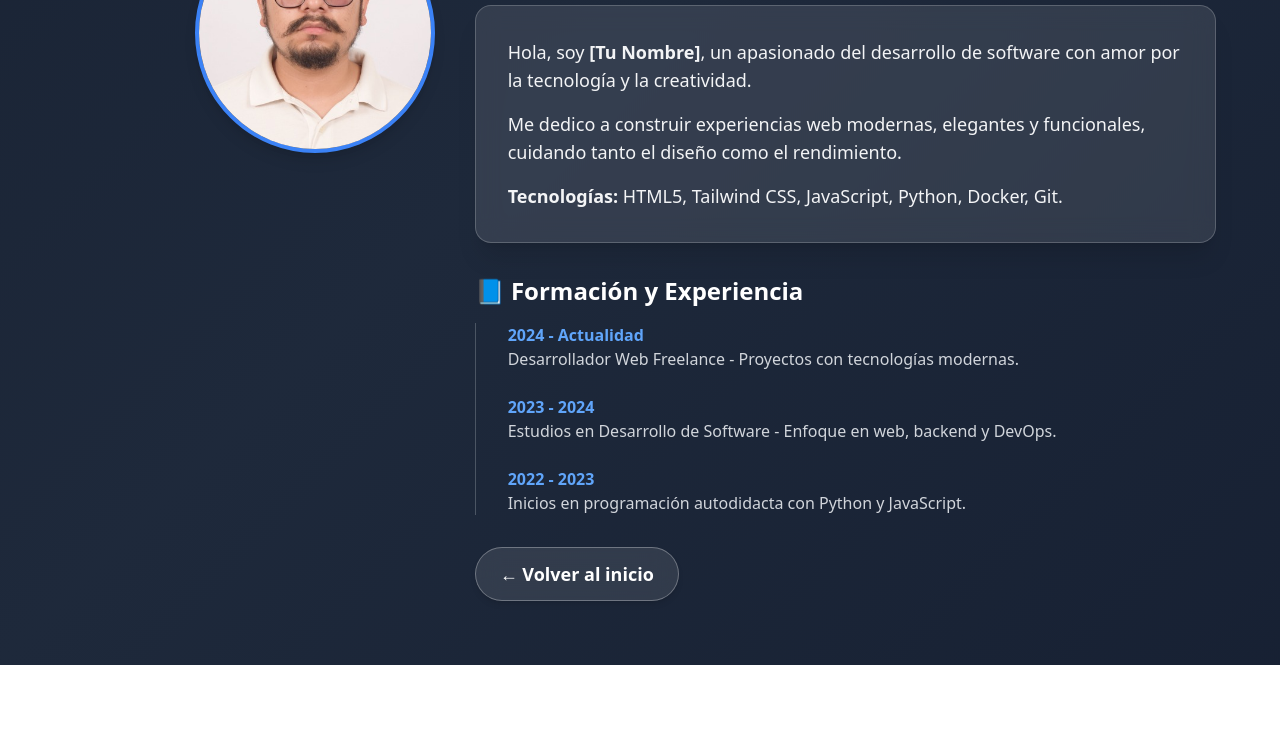
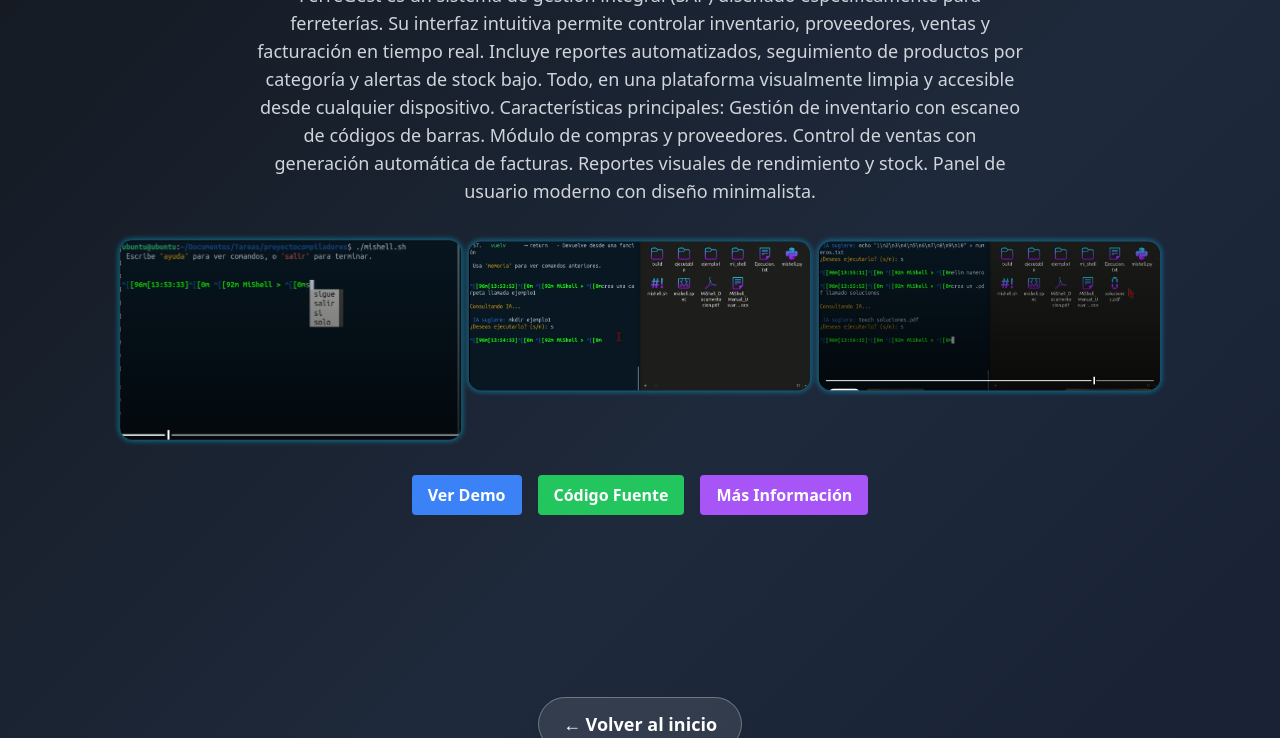
Before and after one commit to MarioCardenas21/Portafolio-Personal, a plain HTML site: page ferreteria.html in a window 1280 px wide. Shown: the part 151-889 px from the top of the page. Before the commit the page ends 816 px from the top, so only its background shows below. Drawn offline with nearby package versions, Linux system fonts and the light colour scheme.

Commit message:
Update ferreteria.html

```diff
--- a/ferreteria.html
+++ b/ferreteria.html
@@ -3,78 +3,98 @@
 <head>
   <meta charset="UTF-8" />
   <meta name="viewport" content="width=device-width, initial-scale=1.0" />
-    <title>Sobre Mí</title>
+  <title>SAP Ferreteria</title>
   <script src="https://cdn.tailwindcss.com"></script>
+  <link href="https://unpkg.com/aos@2.3.4/dist/aos.css" rel="stylesheet" />
   <style>
-      @keyframes gradientShift {
+    @keyframes shine-border {
+      0% { box-shadow: 0 0 0px 0px rgba(0, 204, 255, 0.3); }
+      50% { box-shadow: 0 0 15px 5px rgba(0, 204, 255, 0.6); }
+      100% { box-shadow: 0 0 0px 0px rgba(0, 204, 255, 0.3); }
+    }
+    .animate-border {
+      animation: shine-border 2s infinite ease-in-out;
+    }
+
+    @keyframes gradientMove {
       0% { background-position: 0% 50%; }
       50% { background-position: 100% 50%; }
       100% { background-position: 0% 50%; }
     }
 
     .bg-animated {
-        background: linear-gradient(-45deg, #0f172a, #1e293b, #111827, #0f172a);
-        background-size: 400% 400%;
-        animation: gradientShift 15s ease infinite;
+      background: linear-gradient(-45deg, #0f172a, #1e293b, #0c0c0c, #111827);
+      background-size: 300% 300%;
+      animation: gradientMove 10s ease infinite;
     }
   </style>
 </head>
+<body class="bg-animated text-white font-sans">
 
-  <body class="bg-animated text-white font-sans min-h-screen flex items-center justify-center px-4">
-    <main class="w-full max-w-6xl flex flex-col md:flex-row items-center md:items-start gap-10 py-16">
+  <main class="min-h-screen px-6 py-12 flex flex-col items-center text-center">
+    <h1 class="text-4xl md:text-6xl font-bold mb-6" data-aos="fade-up">Símbolo del sistema con IA</h1>
+    <p class="max-w-3xl text-lg text-gray-300 mb-10" data-aos="fade-up" data-aos-delay="100">
+   FerreGest es un sistema de gestión integral (SAP) diseñado específicamente para ferreterías. Su interfaz intuitiva permite controlar inventario, proveedores, ventas y facturación en tiempo real. Incluye reportes automatizados, seguimiento de productos por categoría y alertas de stock bajo. Todo, en una plataforma visualmente limpia y accesible desde cualquier dispositivo.
 
-      <!-- Columna de imagen -->
-      <div class="w-full md:w-1/3 flex justify-center md:justify-end">
-        <img src="img/foto.jpeg" alt="Tu Nombre"
-             class="w-60 h-60 rounded-full border-4 border-blue-500 shadow-lg object-cover hover:scale-105 transition-transform duration-500" />
+    Características principales:
+
+    Gestión de inventario con escaneo de códigos de barras.
+
+    Módulo de compras y proveedores.
+
+    Control de ventas con generación automática de facturas.
+
+    Reportes visuales de rendimiento y stock.
+
+    Panel de usuario moderno con diseño minimalista.
+    </p>
+
+    <div class="grid grid-cols-1 md:grid-cols-3 gap-6 max-w-5xl mb-10" data-aos="fade-up" data-aos-delay="200">
+      <img src="img/mishell1.png" class="rounded-xl animate-border transform transition duration-300 scale-105 cursor-pointer" onclick="openLightbox(this.src)" />
+      <img src="img/mishell2.png" class="rounded-xl animate-border transform transition duration-300 scale-105 cursor-pointer" onclick="openLightbox(this.src)" />
+      <img src="img/mishell3.png" class="rounded-xl animate-border transform transition duration-300 scale-105 cursor-pointer" onclick="openLightbox(this.src)" />
     </div>
 
-      <!-- Columna de contenido -->
-      <div class="w-full md:w-2/3 space-y-8">
-        <h1 class="text-4xl md:text-6xl font-bold relative inline-block">
-          <span class="relative z-10">Sobre Mí</span>
-          <span class="absolute left-0 bottom-1 w-full h-1 bg-blue-500 z-0 rounded-full"></span>
-        </h1>
+    <div class="flex flex-wrap justify-center gap-4" data-aos="fade-up" data-aos-delay="300">
+      <a href="https://drive.google.com/file/d/1K-mtcTukG12se9rG__4IEZ3OWNdcYN8l/view" target="_blank" class="bg-blue-500 hover:bg-blue-600 text-white font-semibold py-2 px-4 rounded transition duration-300">Ver Demo</a>
+      <a href="https://drive.google.com/drive/folders/1EAGTljpwgIVeQ1s9hpLcOFi0emvAE5PH" target="_blank" class="bg-green-500 hover:bg-green-600 text-white font-semibold py-2 px-4 rounded transition duration-300">Código Fuente</a>
+      <a href="#" class="bg-purple-500 hover:bg-purple-600 text-white font-semibold py-2 px-4 rounded transition duration-300">Más Información</a>
+    </div>
+  </main>
 
-        <div class="bg-white/10 border border-white/20 backdrop-blur-md p-6 md:p-8 rounded-2xl shadow-xl space-y-4 text-lg text-gray-100">
-          <p>Hola, soy <strong>[Tu Nombre]</strong>, un apasionado del desarrollo de software con amor por la tecnología y la creatividad.</p>
-          <p>Me dedico a construir experiencias web modernas, elegantes y funcionales, cuidando tanto el diseño como el rendimiento.</p>
-          <p><strong>Tecnologías:</strong> HTML5, Tailwind CSS, JavaScript, Python, Docker, Git.</p>
-        </div>
-
-        <!-- Línea de tiempo -->
-        <section>
-          <h2 class="text-2xl font-semibold mb-4">📘 Formación y Experiencia</h2>
-          <ol class="border-l border-gray-600 space-y-6 pl-4">
-            <li>
-              <div class="ml-4">
-                <span class="text-blue-400 font-bold">2024 - Actualidad</span>
-                <p class="text-gray-300">Desarrollador Web Freelance - Proyectos con tecnologías modernas.</p>
-              </div>
-            </li>
-            <li>
-              <div class="ml-4">
-                <span class="text-blue-400 font-bold">2023 - 2024</span>
-                <p class="text-gray-300">Estudios en Desarrollo de Software - Enfoque en web, backend y DevOps.</p>
-              </div>
-            </li>
-            <li>
-              <div class="ml-4">
-                <span class="text-blue-400 font-bold">2022 - 2023</span>
-                <p class="text-gray-300">Inicios en programación autodidacta con Python y JavaScript.</p>
-              </div>
-            </li>
-          </ol>
-        </section>
-
-        <!-- Botón volver -->
-        <div>
-          <a href="index.html"
-             class="inline-block px-6 py-3 text-lg font-semibold text-white border border-white/30 rounded-full backdrop-blur-md bg-white/10 hover:bg-white/20 transition-all duration-300 hover:scale-105 shadow-md">
+  <div class="text-center mt-12" data-aos="fade-up">
+    <a href="portafolio.html" class="inline-block px-6 py-3 text-lg font-semibold text-white border border-white/30 rounded-full backdrop-blur-md bg-white/10 hover:bg-white/20 transition-all duration-300 hover:scale-105 shadow-md">
       ← Volver al inicio
     </a>
   </div>
+
+  <footer class="text-center text-gray-500 text-sm py-6">
+    © 2025 Mario Cardenas. Todos los derechos reservados.
+  </footer>
+
+  <!-- Lightbox -->
+  <div id="lightbox" class="hidden fixed inset-0 bg-black bg-opacity-80 flex items-center justify-center z-50">
+    <div class="relative">
+      <button onclick="closeLightbox()" class="absolute top-2 right-2 text-white text-2xl font-bold">×</button>
+      <img id="lightbox-img" src="" class="max-w-full max-h-[90vh] rounded-xl border-4 border-blue-400 shadow-2xl">
     </div>
-    </main>
+  </div>
+
+  <script>
+    function openLightbox(src) {
+      document.getElementById('lightbox-img').src = src;
+      document.getElementById('lightbox').classList.remove('hidden');
+    }
+
+    function closeLightbox() {
+      document.getElementById('lightbox').classList.add('hidden');
+    }
+
+    document.getElementById('lightbox').addEventListener('click', function (e) {
+      if (e.target === this) closeLightbox();
+    });
+  </script>
+  <script src="https://unpkg.com/aos@2.3.4/dist/aos.js"></script>
+  <script>AOS.init({ duration: 1000, once: true });</script>
 </body>
 </html>
```
Lines whose indentation alone changed are shown as unchanged.
